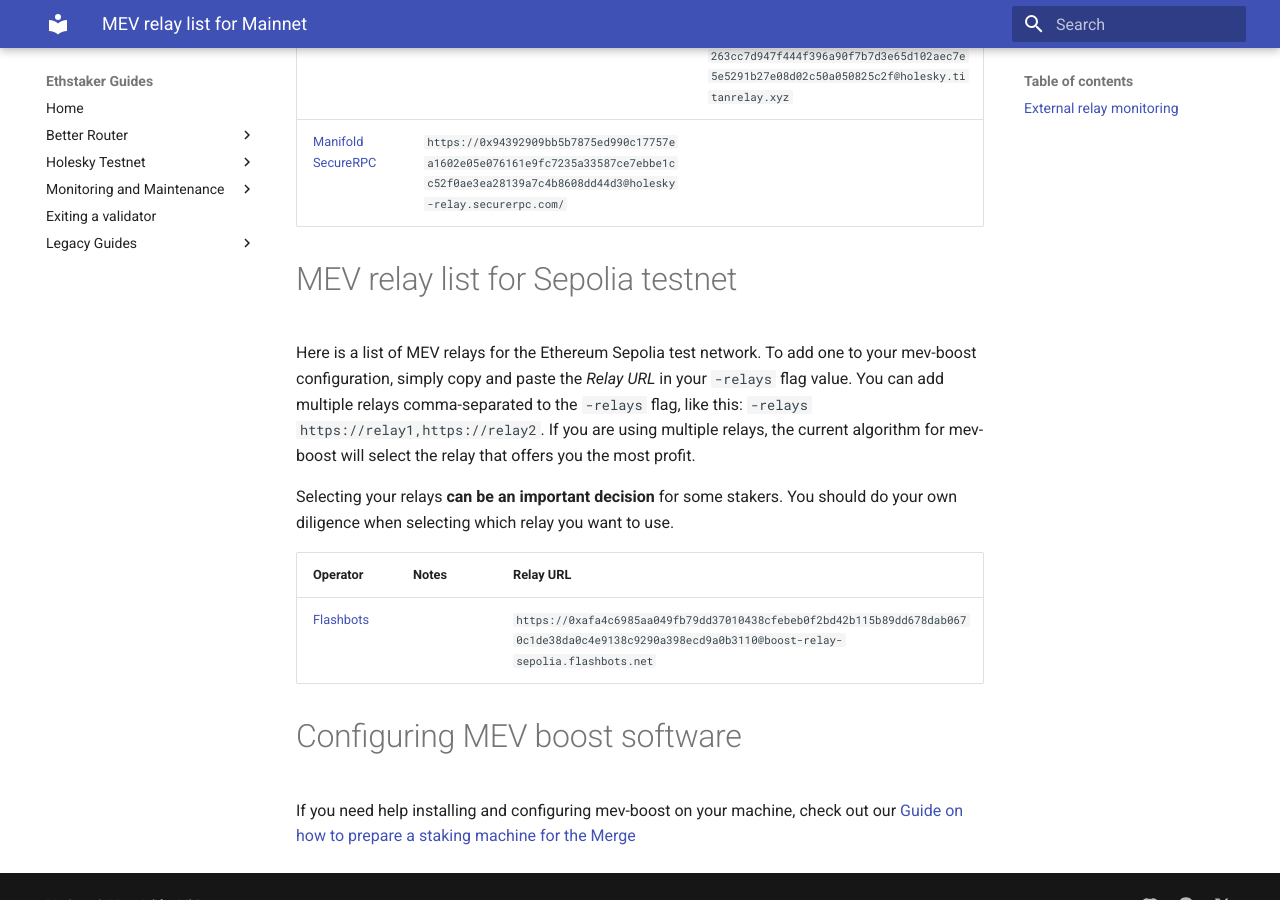
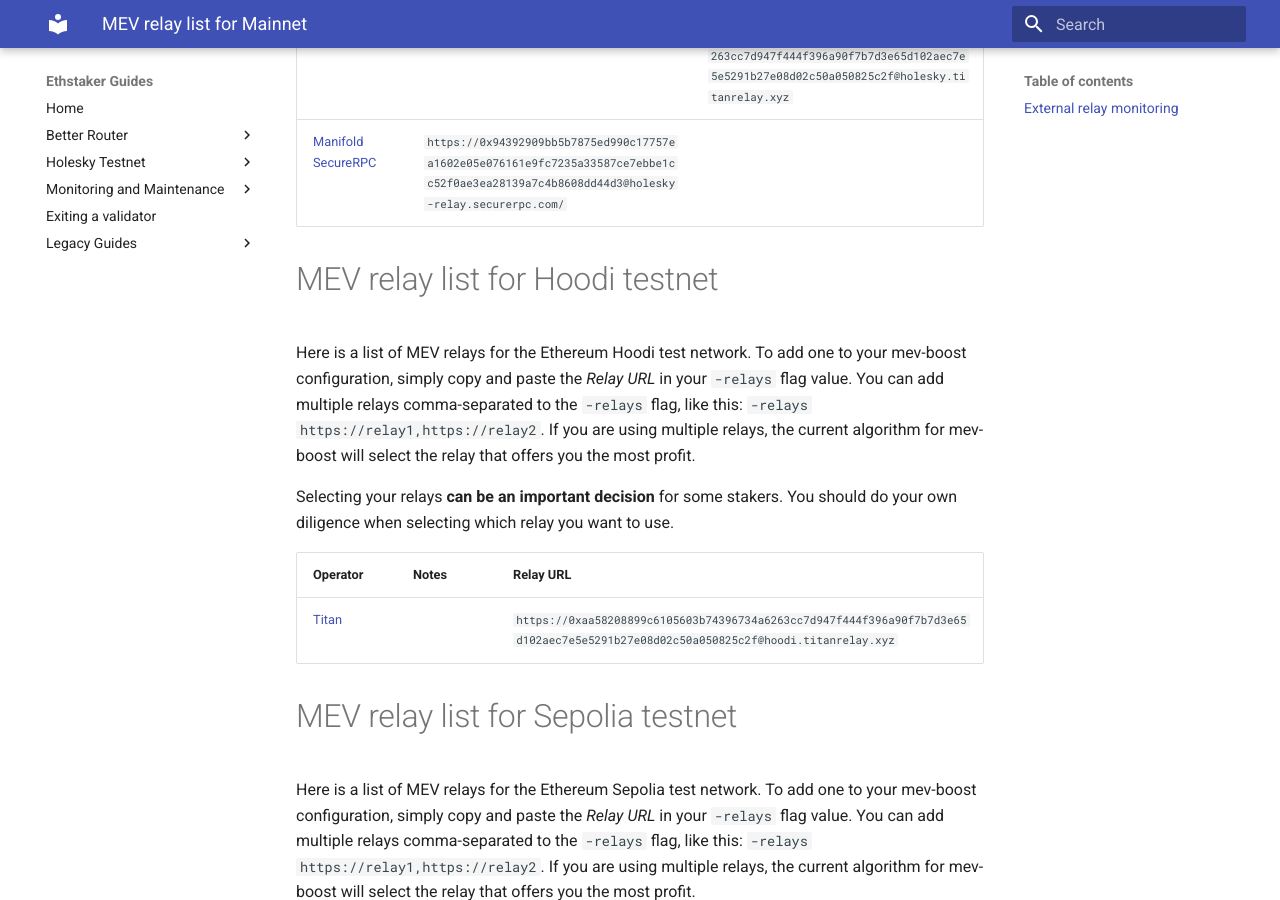
Before and after one commit to eth-educators/ethstaker-guides, an MkDocs documentation site: the page built from docs/MEV-relay-list.md, in a window 1280 px wide and 900 px high, scrolled down 5445 px. Built offline with MkDocs 1.6.1 and Material for MkDocs 9.7.7, drawn with Linux system fonts in a browser that asks for light colours.

Commit message:
Adding Titan Hoodi MEV relay.

```diff
--- a/docs/MEV-relay-list.md
+++ b/docs/MEV-relay-list.md
@@ -62,6 +62,17 @@
 | [Titan](https://holesky.titanrelay.xyz/) | | `https://0xaa58208899c6105603b74396734a6263cc7d947f444f396a90f7b7d3e65d102aec7e5e5291b27e08d02c50a050825c2f@holesky.titanrelay.xyz` |
 | [Manifold SecureRPC](https://holesky-relay.securerpc.com/) | `https://0x94392909bb5b7875ed990c17757ea1602e05e076161e9fc7235a33587ce7ebbe1cc52f0ae3ea28139a7c4b8608dd44d3@holesky-relay.securerpc.com/` |
 
+# MEV relay list for Hoodi testnet
+
+Here is a list of MEV relays for the Ethereum Hoodi test network. To add one to your mev-boost configuration, simply copy and paste the *Relay URL* in your `-relays` flag value. You can add multiple relays comma-separated to the `-relays` flag, like this: `-relays https://relay1,https://relay2`. If you are using multiple relays, the current algorithm for mev-boost will select the relay that offers you the most profit.
+
+Selecting your relays **can be an important decision** for some stakers. You should do your own diligence when selecting which relay you want to use.
+
+| Operator | Notes | Relay URL |
+|----------|-------|-----------|
+| [Titan](https://hoodi.titanrelay.xyz/) | | `https://0xaa58208899c6105603b74396734a6263cc7d947f444f396a90f7b7d3e65d102aec7e5e5291b27e08d02c50a050825c2f@hoodi.titanrelay.xyz` |
+
+
 # MEV relay list for Sepolia testnet
 
 Here is a list of MEV relays for the Ethereum Sepolia test network. To add one to your mev-boost configuration, simply copy and paste the *Relay URL* in your `-relays` flag value. You can add multiple relays comma-separated to the `-relays` flag, like this: `-relays https://relay1,https://relay2`. If you are using multiple relays, the current algorithm for mev-boost will select the relay that offers you the most profit.
```
